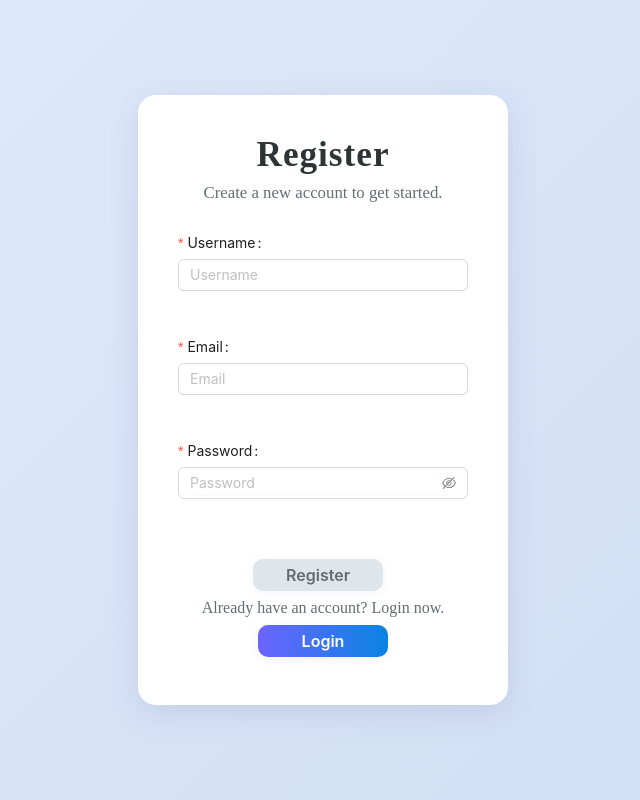
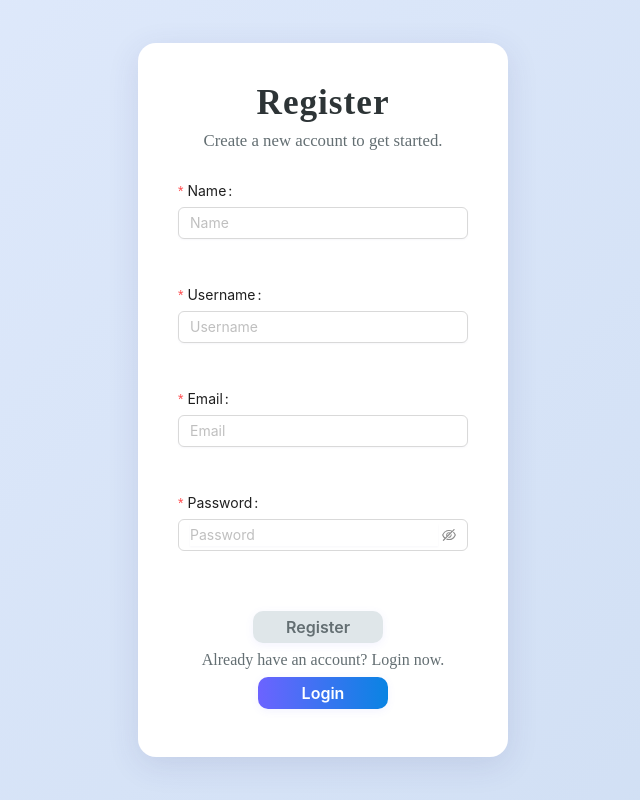
Before and after one commit to srimali12345/Team-Portfolio-Management-Dashboard-Frontend, a React (Vite) app: page /register in a window 1280 px wide. Shown: the whole page, without its empty margins (317-957 px from the left). Built offline with nearby package versions, Linux system fonts and the light colour scheme.

Commit message:
register ui changes

```diff
--- a/src/constants/index.jsx
+++ b/src/constants/index.jsx
@@ -11,6 +11,9 @@ export const FORM_CONSTANTS = {
     MESSAGE_USERNAME: "Please input your username!",
     MESSAGE_EMAIL: "Please input your email!",
     MESSAGE_PASSWORD: "Please input your password!",
+    MESSAGE_PASSWORD: "Please input your password!",
+    MESSAGE_NAME: "Please input your Name!",
+    NAME:"Name"
   },
   LOGIN: {
     TITLE: "Login",
--- a/src/pages/Register/RegisterForm.jsx
+++ b/src/pages/Register/RegisterForm.jsx
@@ -25,6 +25,26 @@ const RegisterForm = ({
       requiredMark={true}
       validateMessages={validateMessages}
     >
+       <Form.Item
+        label={FORM_CONSTANTS.COMMON.NAME}
+        name={FORM_CONSTANTS.COMMON.NAME}
+        rules={[
+          {
+            required: true,
+            message: FORM_CONSTANTS.COMMON.MESSAGE_NAME,
+            type: "string",
+            min: 3,
+            max: 20,
+          },
+        ]}
+      >
+        <CustomInput
+          value={username}
+          onChange={(e) => setUsername(e.target.value)}
+          placeholder={FORM_CONSTANTS.COMMON.NAME}
+        />
+      </Form.Item>
+
       <Form.Item
         label={FORM_CONSTANTS.COMMON.USERNAME_LABEL}
         name={FORM_CONSTANTS.COMMON.USERNAME_LABEL}
```
